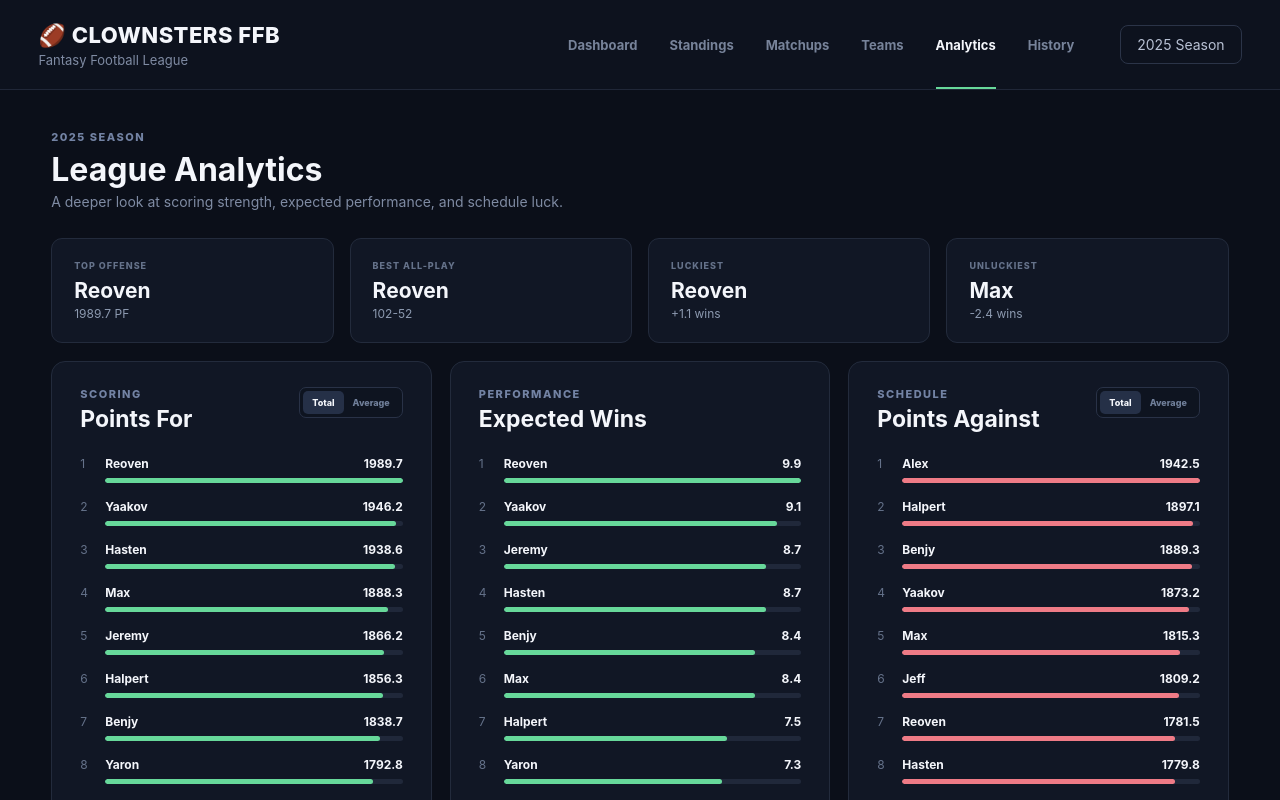
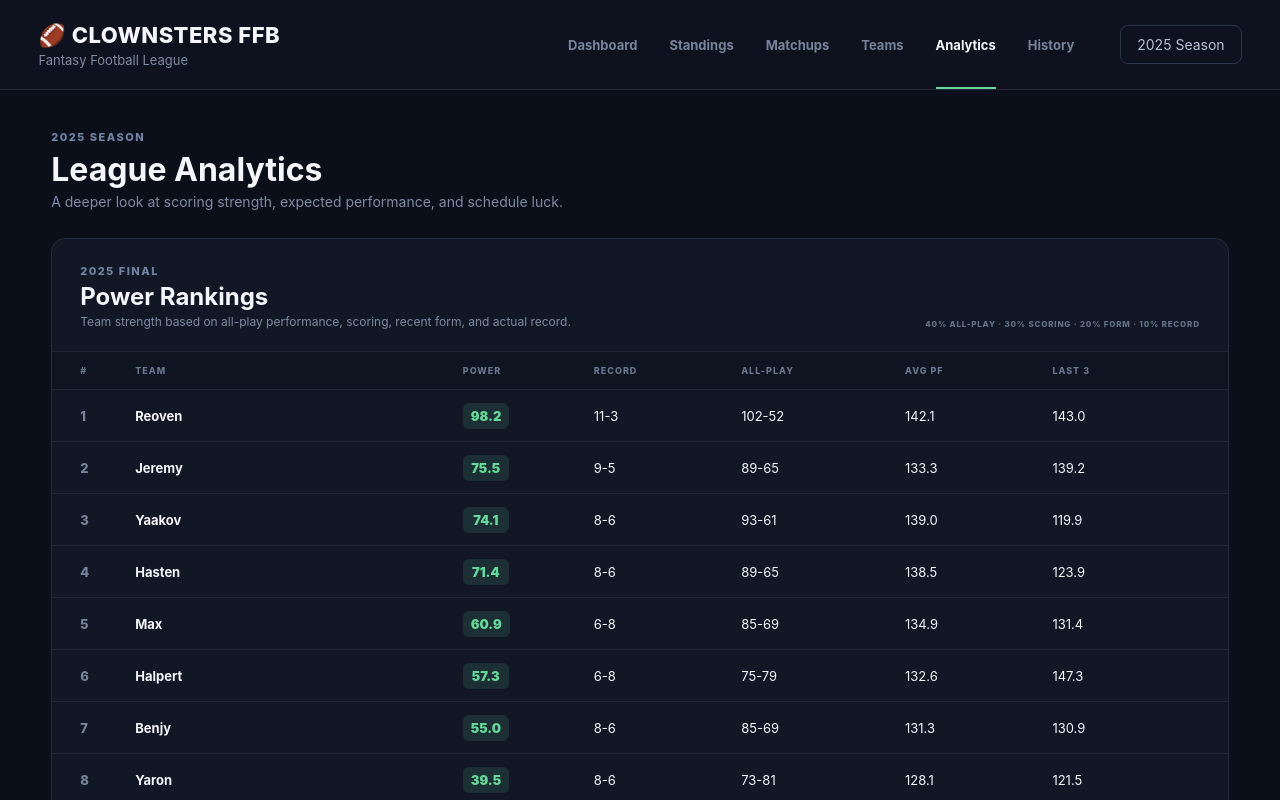
Before and after one commit to yfriedman4-prog/clownsters-ffb, a React (Vite) app: page / in a window 1280 px wide. Both pictures are taken after a click on the button "Analytics". Shown: the top 800 px of the page. Built offline with nearby package versions, Linux system fonts and the light colour scheme.

Commit message:
Add 2025 power rankings

```diff
--- a/src/App.css
+++ b/src/App.css
@@ -1123,3 +1123,99 @@ padding: 0 3%;  display: flex;
     grid-template-columns: 1fr;
   }
 }
+.power-panel {
+  overflow: hidden;
+  margin-bottom: 18px;
+  border: 1px solid #232b3c;
+  border-radius: 14px;
+  background: #111725;
+}
+
+.power-header {
+  display: flex;
+  align-items: flex-end;
+  justify-content: space-between;
+  gap: 24px;
+  padding: 25px 28px 22px;
+}
+
+.power-header h2 {
+  margin: 4px 0 3px;
+  font-size: 24px;
+}
+
+.power-header p {
+  margin: 0;
+  color: #7f8ba3;
+  font-size: 12px;
+}
+
+.power-formula {
+  color: #65728a;
+  font-size: 8px;
+  font-weight: 800;
+  letter-spacing: 0.8px;
+  white-space: nowrap;
+}
+
+.power-row {
+  display: grid;
+  grid-template-columns:
+    55px
+    2fr
+    0.8fr
+    0.9fr
+    1fr
+    0.9fr
+    0.9fr;
+  align-items: center;
+  min-height: 52px;
+  padding: 0 28px;
+  border-top: 1px solid #202738;
+  font-size: 13px;
+}
+
+.power-heading {
+  min-height: 38px;
+  background: #0e1420;
+  color: #69768e;
+  font-size: 9px;
+  font-weight: 800;
+  letter-spacing: 1px;
+}
+
+.power-rank {
+  color: #75839c;
+  font-weight: 800;
+}
+
+.power-score {
+  display: inline-flex;
+  align-items: center;
+  justify-content: center;
+  min-width: 46px;
+  padding: 5px 8px;
+  border-radius: 6px;
+  background: rgba(103, 216, 154, 0.12);
+  color: #67d89a;
+  font-weight: 900;
+}
+
+@media (max-width: 800px) {
+  .power-panel {
+    overflow-x: auto;
+  }
+
+  .power-header {
+    align-items: flex-start;
+    flex-direction: column;
+  }
+
+  .power-row {
+    min-width: 750px;
+  }
+
+  .power-formula {
+    white-space: normal;
+  }
+}
--- a/src/App.jsx
+++ b/src/App.jsx
@@ -104,6 +104,110 @@ const lowestWeeklyScore = [...standings].sort(
 const bestPointDifferential = [...standings].sort(
   (a, b) => b.pointDifferential - a.pointDifferential
 )[0]
+const powerRankings = standings
+  .map((team) => {
+    const teamScores = seasonData.scores[team.team]
+
+    // Recent form = average score over the final 3 regular-season weeks
+    const recentScores = teamScores.slice(-3)
+
+    const recentAverage =
+      recentScores.reduce((sum, score) => sum + score, 0) /
+      recentScores.length
+
+    const allPlayGames =
+      team.allPlayWins +
+      team.allPlayLosses +
+      (team.allPlayTies || 0)
+
+    const allPlayPct =
+      allPlayGames > 0
+        ? (
+            team.allPlayWins +
+            (team.allPlayTies || 0) * 0.5
+          ) / allPlayGames
+        : 0
+
+    const recordGames =
+      team.wins + team.losses + team.ties
+
+    const recordPct =
+      recordGames > 0
+        ? (team.wins + team.ties * 0.5) / recordGames
+        : 0
+
+    return {
+      ...team,
+      recentAverage,
+      allPlayPct,
+      recordPct,
+    }
+  })
+  const getRankScore = (value, values) => {
+  const sorted = [...values].sort((a, b) => a - b)
+
+  if (sorted.length <= 1) return 100
+
+  const below = sorted.filter((item) => item < value).length
+  const equal = sorted.filter((item) => item === value).length
+
+  const averageRank = below + (equal - 1) / 2
+
+  return (averageRank / (sorted.length - 1)) * 100
+}
+const allPlayValues = powerRankings.map(
+  (team) => team.allPlayPct
+)
+
+const scoringValues = powerRankings.map(
+  (team) => team.averagePF
+)
+
+const recentFormValues = powerRankings.map(
+  (team) => team.recentAverage
+)
+
+const recordValues = powerRankings.map(
+  (team) => team.recordPct
+)
+const calculatedPowerRankings = powerRankings
+  .map((team) => {
+    const allPlayScore = getRankScore(
+      team.allPlayPct,
+      allPlayValues
+    )
+
+    const scoringScore = getRankScore(
+      team.averagePF,
+      scoringValues
+    )
+
+    const formScore = getRankScore(
+      team.recentAverage,
+      recentFormValues
+    )
+
+    const recordScore = getRankScore(
+      team.recordPct,
+      recordValues
+    )
+
+    const powerScore =
+      allPlayScore * 0.4 +
+      scoringScore * 0.3 +
+      formScore * 0.2 +
+      recordScore * 0.1
+
+    return {
+      ...team,
+      allPlayScore,
+      scoringScore,
+      formScore,
+      recordScore,
+      powerScore,
+    }
+  })
+  .sort((a, b) => b.powerScore - a.powerScore)
   return (
     <div className="app">
      <header className="header">
@@ -635,7 +739,73 @@ page !== 'history' ? (
         </p>
       </div>
     </div>
+<div className="power-panel">
 
+  <div className="power-header">
+    <div>
+      <div className="eyebrow">2025 FINAL</div>
+      <h2>Power Rankings</h2>
+      <p>
+        Team strength based on all-play performance, scoring,
+        recent form, and actual record.
+      </p>
+    </div>
+
+    <div className="power-formula">
+      40% ALL-PLAY · 30% SCORING · 20% FORM · 10% RECORD
+    </div>
+  </div>
+
+  <div className="power-table">
+
+    <div className="power-row power-heading">
+      <div>#</div>
+      <div>TEAM</div>
+      <div>POWER</div>
+      <div>RECORD</div>
+      <div>ALL-PLAY</div>
+      <div>AVG PF</div>
+      <div>LAST 3</div>
+    </div>
+
+    {calculatedPowerRankings.map((team, index) => (
+      <div className="power-row" key={team.team}>
+
+        <div className="power-rank">
+          {index + 1}
+        </div>
+
+        <div className="team-name">
+          {team.team}
+        </div>
+
+        <div>
+          <span className="power-score">
+            {team.powerScore.toFixed(1)}
+          </span>
+        </div>
+
+        <div>
+          {team.wins}-{team.losses}
+        </div>
+
+        <div>
+          {team.allPlayWins}-{team.allPlayLosses}
+        </div>
+
+        <div>
+          {team.averagePF.toFixed(1)}
+        </div>
+
+        <div>
+          {team.recentAverage.toFixed(1)}
+        </div>
+
+      </div>
+    ))}
+
+  </div>
+</div>
     <div className="analytics-summary">
       <div className="analytics-summary-card">
         <span>TOP OFFENSE</span>
```
